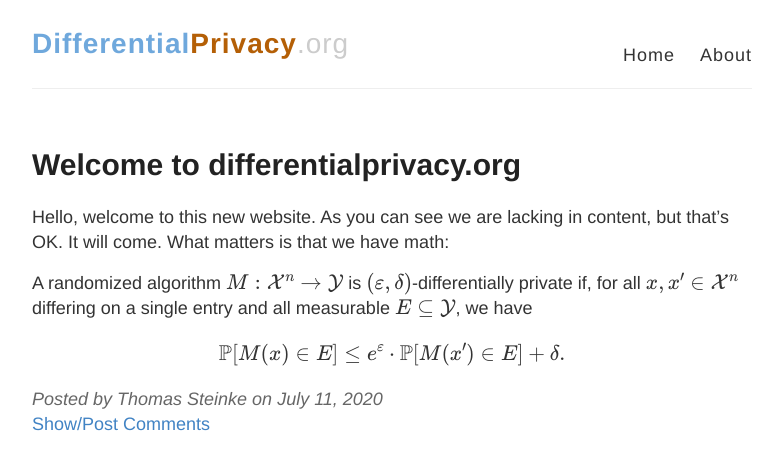
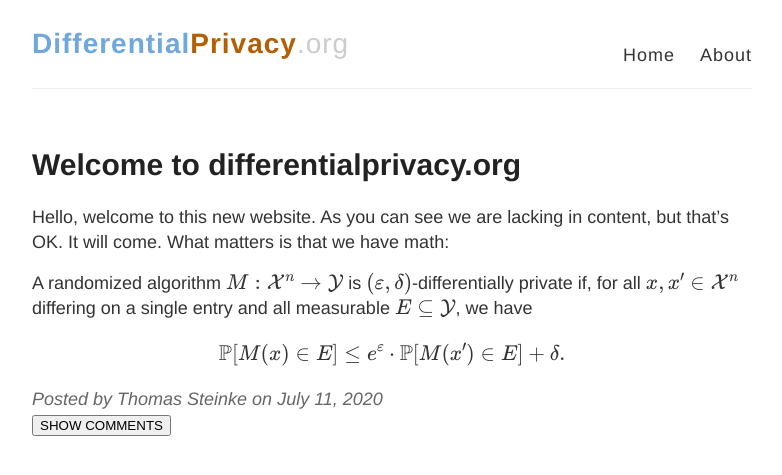
Before and after one commit to differentialprivacy/differentialprivacy, a Jekyll site: the page built from _posts/2020-7-11-Welcome.md, in a window 1280 px wide. Shown: the top 475 px of the page, without its empty margins (248-1030 px from the left). Built offline with Jekyll 4.4.1, drawn with Linux system fonts in a browser that asks for light colours; some of the changed lines change nothing that is shown.

Commit message:
load comments on click

```diff
--- a/_layouts/default.html
+++ b/_layouts/default.html
@@ -53,7 +53,7 @@
 
     {% include analytics.html %}
 
-    {% if page.comments %}
+    <!-- {% if page.comments %}
     <script>
 
         var disqus_shortname = "{{ site.disqus }}";
@@ -72,6 +72,6 @@
 
         };
     </script>
-    {% endif %}
+    {% endif %} -->
   </body>
 </html>
--- a/_layouts/post.html
+++ b/_layouts/post.html
@@ -15,8 +15,27 @@
 
   <!-- {% include disqus.html %} -->
   {% if page.comments %}
-  <div id="disqus_thread">
-  <a href="#" class="comments-holder" onclick="loadDisqus();return false;">Show/Post Comments</a>
+ <script>
+  function load_disqus( disqus_shortname ) {
+    // Prepare the trigger and target
+    var disqus_trigger = document.getElementById('disqus_trigger'),
+        disqus_target = document.getElementById('disqus_thread'),
+        disqus_embed  = document.createElement('script'),
+        disqus_hook   = (document.getElementsByTagName('head')[0] || document.getElementsByTagName('body')[0]);
+
+    // Load script asynchronously only when the trigger and target exist
+    if( disqus_target && disqus_trigger ) {
+      disqus_embed.type = 'text/javascript';
+      disqus_embed.async = true;
+      disqus_embed.src = '//' + disqus_shortname + '.disqus.com/embed.js';
+      disqus_hook.appendChild(disqus_embed);
+      disqus_trigger.remove();
+      console.log('Disqus loaded.');
+    }
+  }
+  </script>
+  <div id="disqus_thread"></div>
+    <button id="diqus_trigger" onclick="load_disqus('{{ site.disqus }}')">SHOW COMMENTS</button>
   </div>
   {% endif %}
 </article>
```
